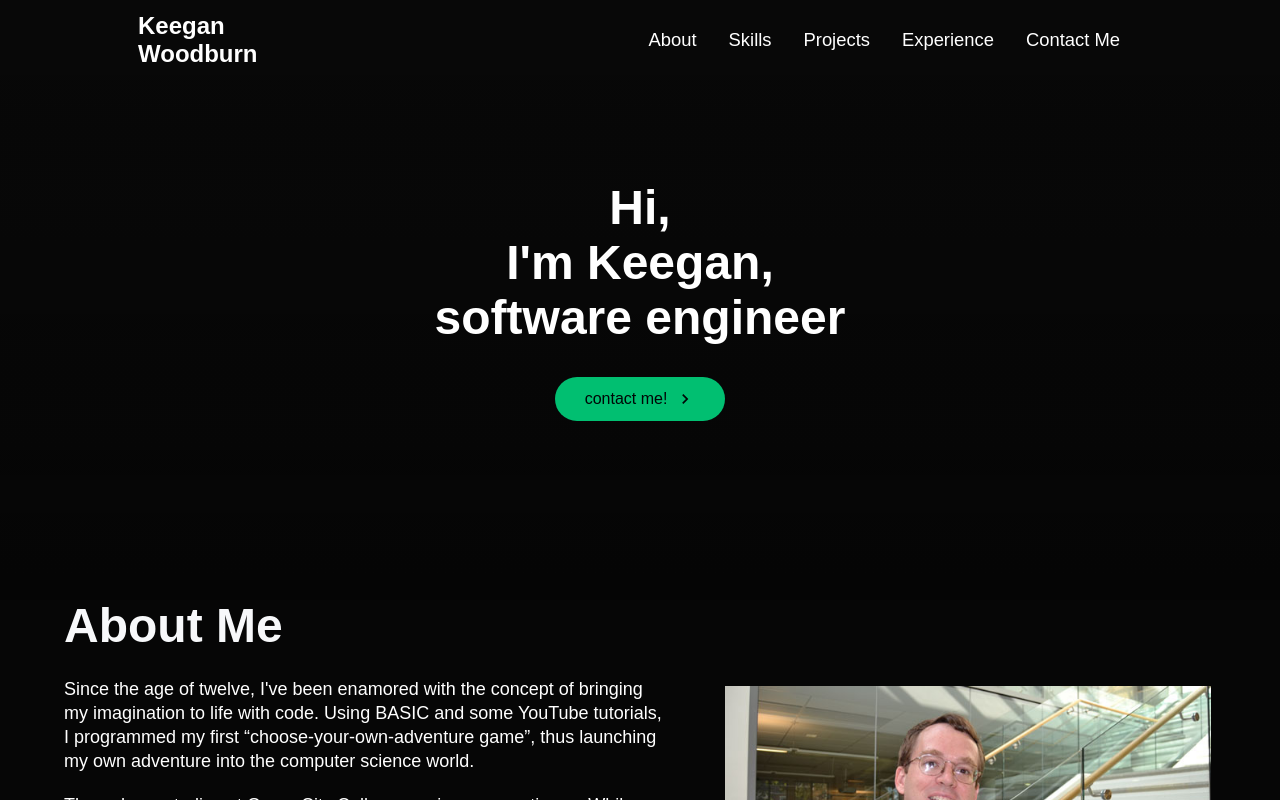
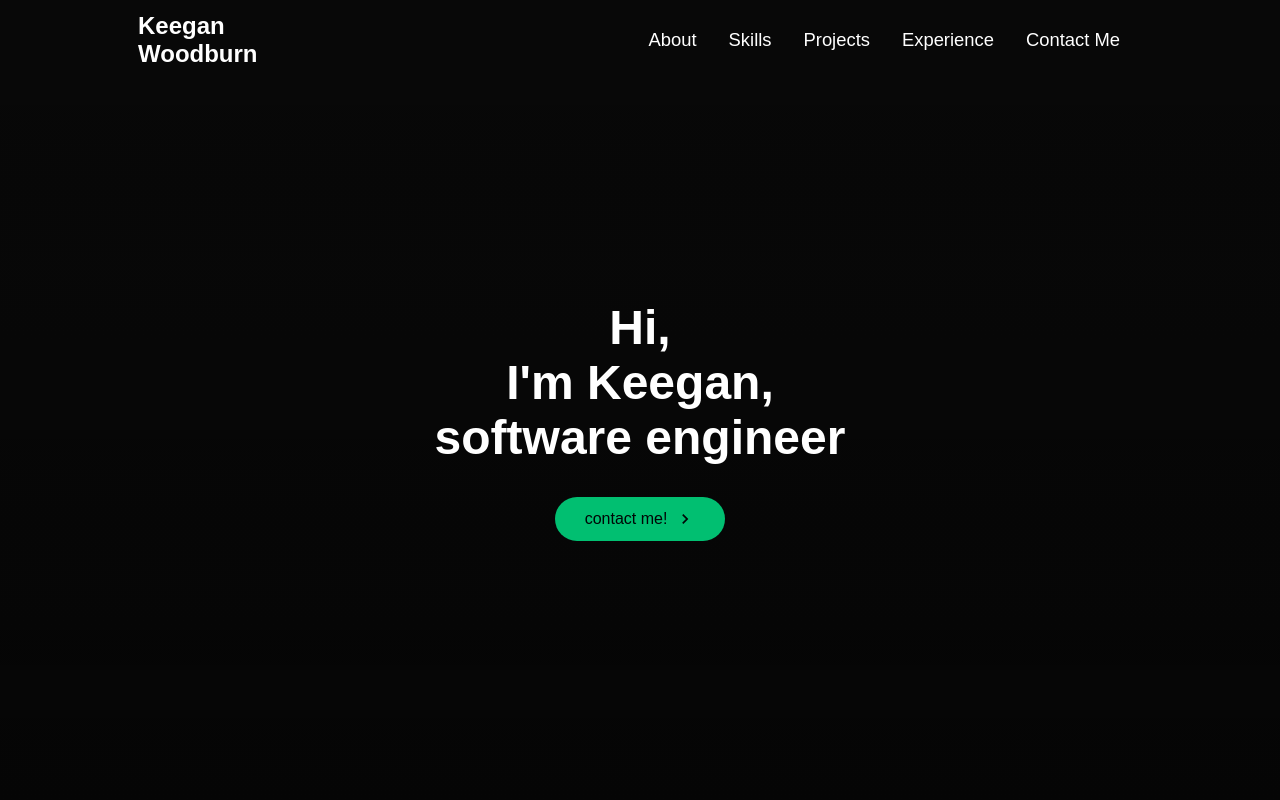
Before and after one commit to TheDeafOne/portfolio, a React (Create React App) app: page / in a window 1280 px wide. Shown: the top 800 px of the page. Built offline with nearby package versions, Linux system fonts and the light colour scheme.

Commit message:
adjusted size of welcome section

```diff
--- a/src/components/WelcomeSection/WelcomeElements.js
+++ b/src/components/WelcomeSection/WelcomeElements.js
@@ -7,7 +7,7 @@ export const WelcomeContainer = styled.div`
     justify-content: center;
     align-items: center;
     padding: 0 30px;
-    height: 600px;
+    height: 105vh;
     position: relative;
     z-index: 1;
 
```
